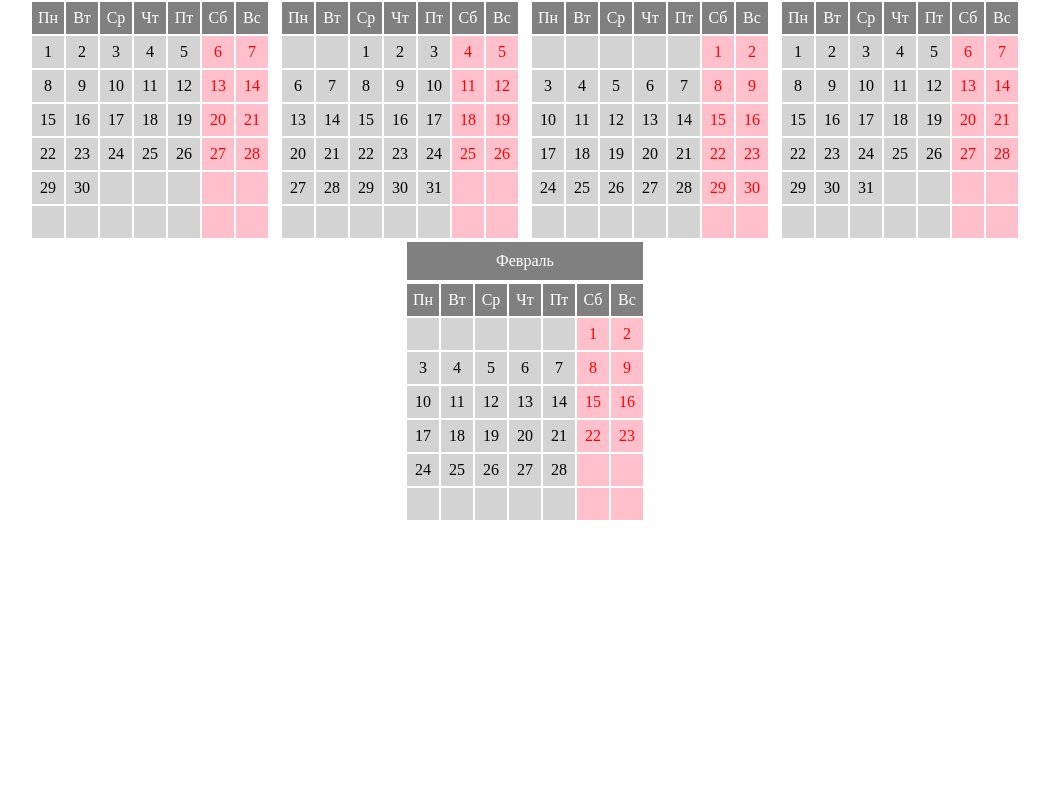
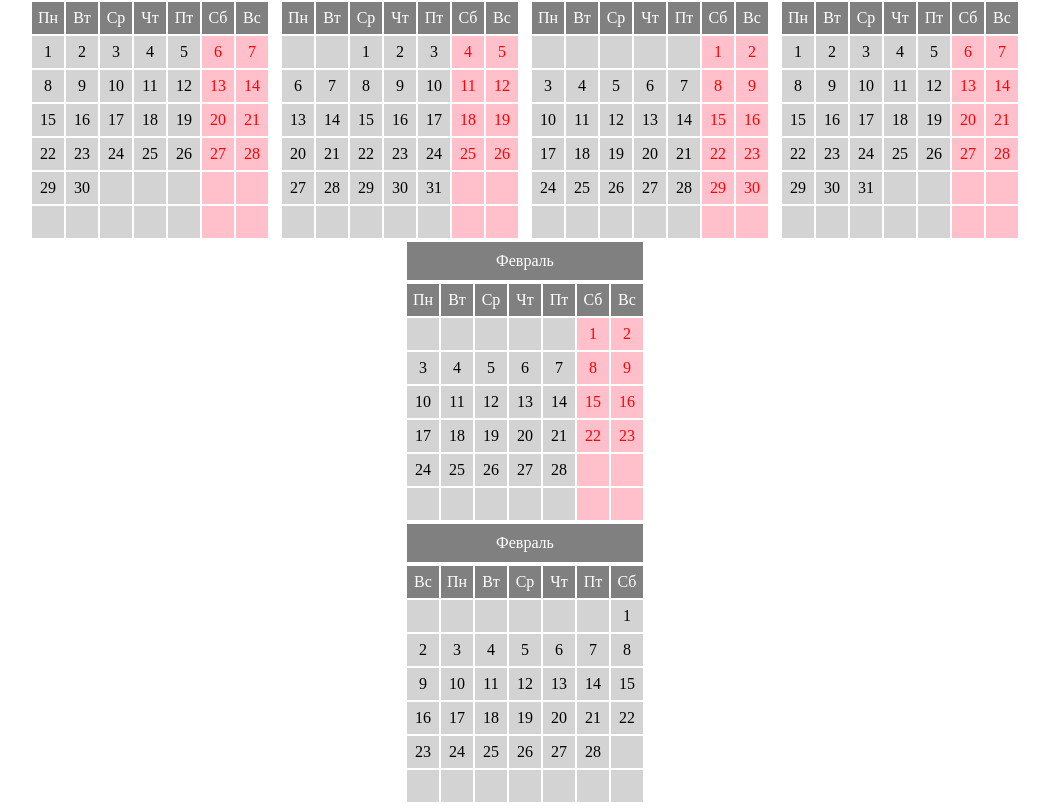
Before and after one commit to rtgreen86/pocket-web-calendar, a React app: page / in a window 1280 px wide. Shown: the part 634-1446 px from the top of the page, without its empty margins (115-1164 px from the left). Before the commit the page ends 1164 px from the top, so only its background shows below. Built offline with nearby package versions, Linux system fonts and the light colour scheme.

Commit message:
feat: another way to build a calendar grid

```diff
--- a/src/components/App.js
+++ b/src/components/App.js
@@ -1,9 +1,13 @@
 import React from 'react';
 import Calendar from './Calendar';
+import MonthCalendar2 from './Calendar/MonthCalendar2';
 
 export default function App() {
   return (<>
     <Calendar year={1986}></Calendar>
     <Calendar type="month" year={1986} month="Февраль"></Calendar>
+    <div className="container calendar">
+      <MonthCalendar2 year={1986} month="Февраль" />
+    </div>
   </>);
 }
--- a/src/components/Calendar/Month.js
+++ b/src/components/Calendar/Month.js
@@ -77,6 +77,31 @@ export default class Month {
     ];
   }
 
+  getDays2() {
+    const firstDayOfWeek = new Date(this.year, this.month, 1).getDay();
+    const lastDate = new Date(this.year, this.month + 1, 0).getDate();
+    const grid = [];
+
+    let cellNo = 0;
+    let date = 1;
+
+    for (let i = 0; i < 6; i++) { // rows
+      grid[i] = [];
+      for (let j = 0; j < 7; j++) {
+        grid[i][j] = {};
+        grid[i][j].caption = '';
+        if (cellNo >= firstDayOfWeek && date <= lastDate) {
+          grid[i][j].caption = date;
+          date++;
+        }
+        grid[i][j].cellNo = cellNo;
+        cellNo++;
+      }
+    }
+
+    return grid;
+  }
+
   getLayout() {
     return this.days.reduce(layoutBuilder, []);
   }
--- /dev/null
+++ b/src/components/Calendar/MonthCalendar2.js
@@ -0,0 +1,57 @@
+import React from 'react';
+
+import Options from './Options';
+import Month from './Month';
+
+/*
+layout is two dimentional array 7 column 6 row
+[
+    row: [ val, val, val, ...]
+    ...
+]
+*/
+
+export default function MonthCalendar2({year, month, options}) {
+  options = options || {};
+  options.firstWeekday = 'Вс';
+  options = new Options(options);
+  const weekendDays = options.weekendDays;
+
+  const tdWrapper = (weekendDays) => ({children, index}) => {
+    return weekendDays
+      .map((day) => options.visibleWeekDays.indexOf(day))
+      .includes(index) ? (
+        <td className="weekend">{children}</td>
+      ) : (
+        <td>{children}</td>
+      );
+  };
+
+  const TdWrapperSimple = tdWrapper([]);
+
+  const TdWrapperWithWeekend = tdWrapper(weekendDays);
+
+  const DayOfWeekHtml = () => (<tr>{
+    options.visibleWeekDays.map((el) => (<TdWrapperSimple key={el}>{el}</TdWrapperSimple>))
+  }</tr>);
+
+
+  const monthProps = new Month(year, month, options.visibleWeekDays, options);
+  const { caption } = monthProps;
+
+  const grid = monthProps.getDays2();
+
+  return (
+    <table>
+      <caption>{caption}</caption>
+      <thead><DayOfWeekHtml /></thead>
+      <tbody>{
+        grid.map((row, index) => (
+          <tr key={index}>{
+            row.map(({cellNo, caption}) => <TdWrapperWithWeekend key={cellNo} >{caption}</TdWrapperWithWeekend>)
+          }</tr>
+        ))
+      }</tbody>
+    </table>
+  );
+}
```
